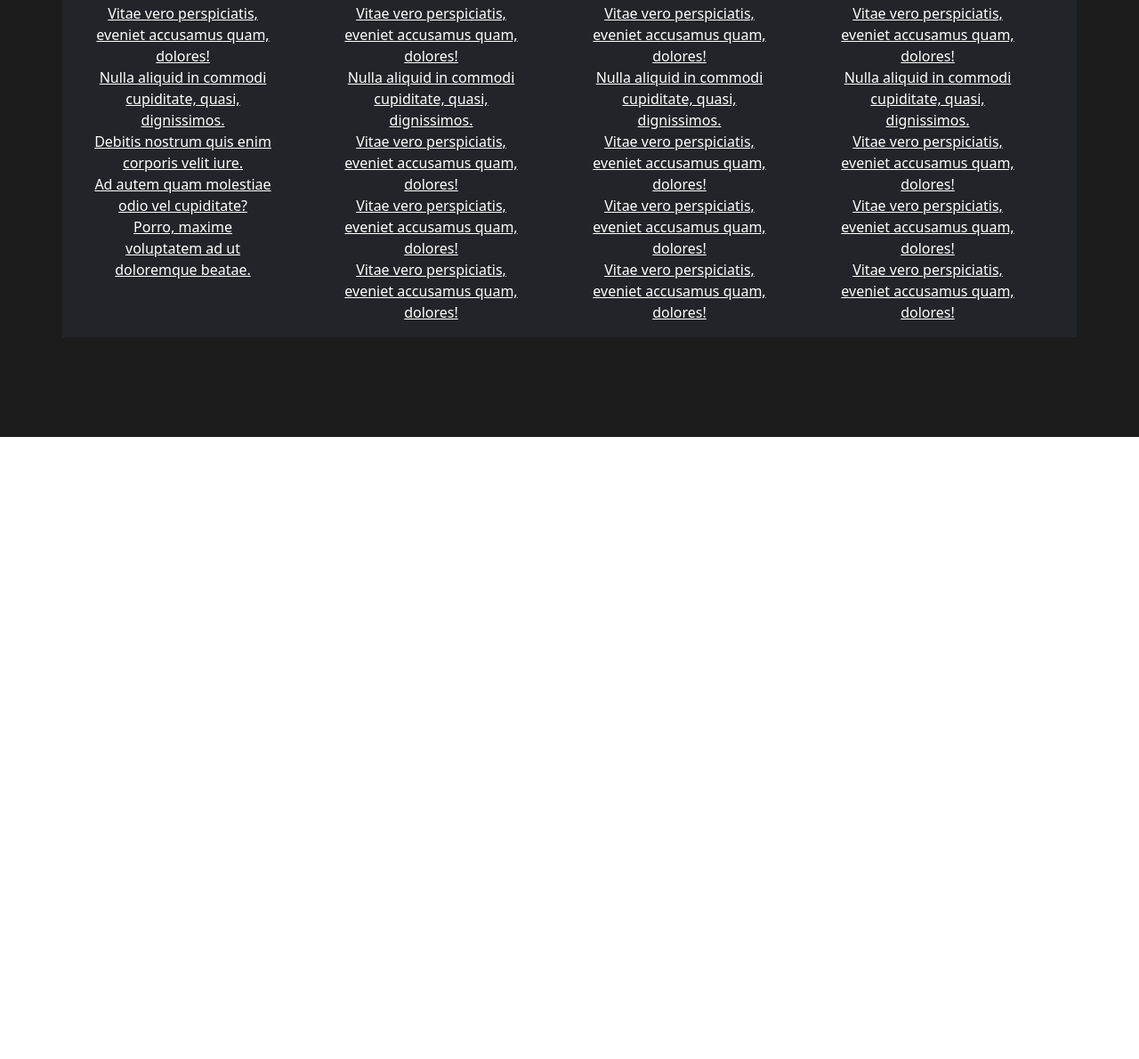
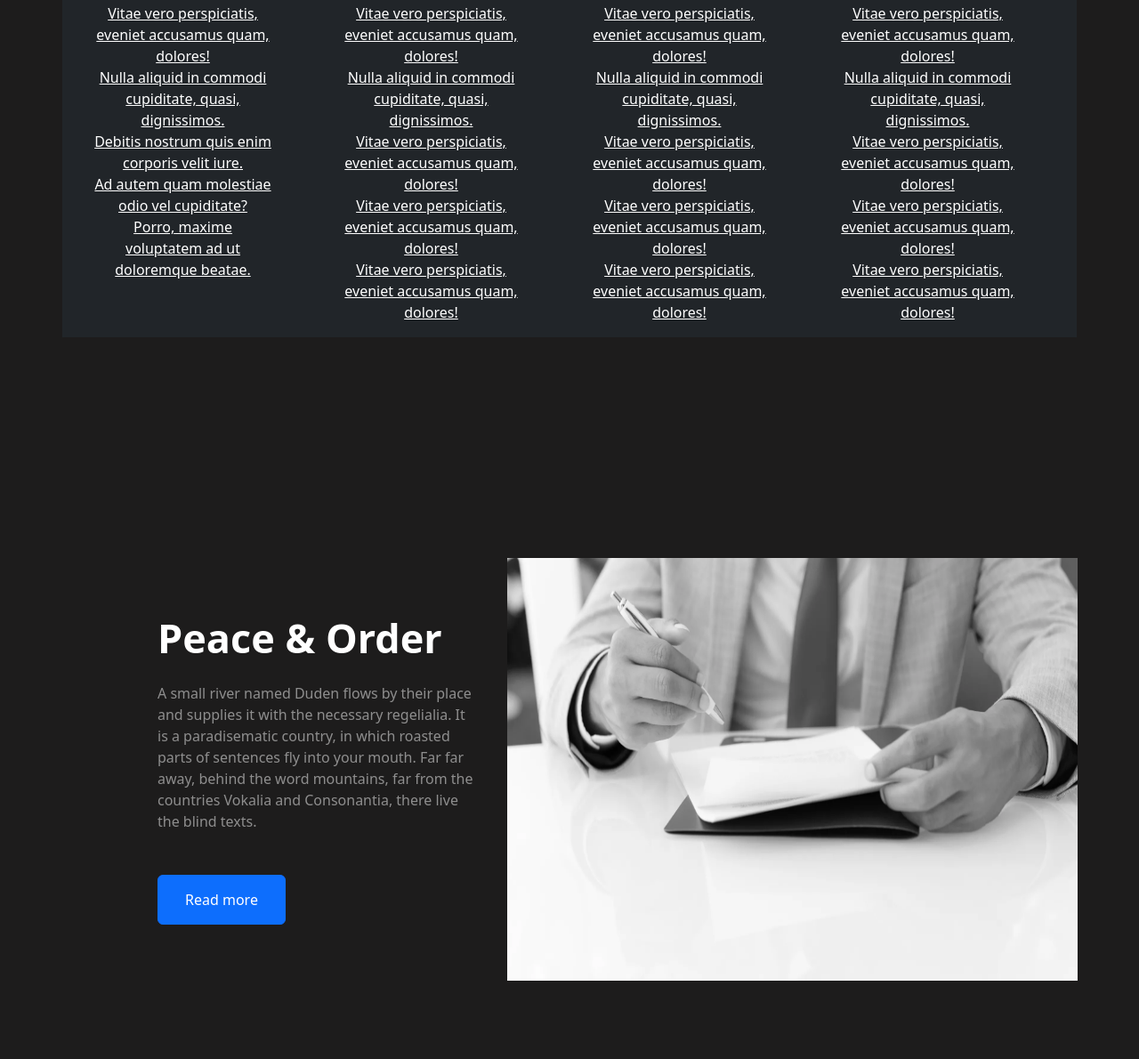
Before and after one commit to ammarahm69/Solicitor--App, a plain HTML site: page index.html in a window 1280 px wide. Shown: the part 6235-7425 px from the top of the page at 89% size. Before the commit the page ends 6726 px from the top, so only its background shows below. Drawn offline with nearby package versions, Linux system fonts and the light colour scheme.

Commit message:
order-section added

```diff
--- a/Css/style.css
+++ b/Css/style.css
@@ -250,3 +250,15 @@ ul{
 li a{
     color: #fff;
 }
+/* Peace & Order Section */
+.order-sec{
+    width: 100%;
+    height: auto;
+    background-color:#1d1c1c;
+    position: relative;
+}
+.order{
+    position: relative;
+    top: 5%;
+    left: 2%;
+}
--- a/index.html
+++ b/index.html
@@ -437,7 +437,10 @@
                 <div class="col-lg-7">
                     <h3 class="heading mb-5">Resources</h3>
                     <div class="col-lg-5 align-self-end mb-5">
-                        <p class="text-white-50">A small river named Duden flows by their place and supplies it with the necessary regelialia. It is a paradisematic country, in which roasted parts of sentences fly into your mouth. Far far away, behind the word mountains, far from the countries Vokalia and Consonantia, there live the blind texts.</p>
+                        <p class="text-white-50">A small river named Duden flows by their place and supplies it with the
+                            necessary regelialia. It is a paradisematic country, in which roasted parts of sentences fly
+                            into your mouth. Far far away, behind the word mountains, far from the countries Vokalia and
+                            Consonantia, there live the blind texts.</p>
                     </div>
                 </div>
             </div>
@@ -485,6 +488,28 @@
             </div>
         </div>
     </div>
+    <!-- Peace & Order Section-->
+
+    <div class="sec order-sec">
+        <div class="container">
+            <div class="row">
+                <div class="col-lg-7  col-12 order-lg-2">
+                    <div class="img-wrap order">
+                        <img src="img/order-1.webp" alt="">
+                    </div>
+                </div>
+                <div class="col-lg-4 me-auto mt-5">
+                    <div class="heading mb-3">Peace & Order</div>
+                    <p class="text-white-50 mb-5">A small river named Duden flows by their place and supplies it with the necessary regelialia. It is a paradisematic country, in which roasted parts of sentences fly into your mouth. Far far away, behind the word mountains, far from the countries Vokalia and Consonantia, there live the blind texts.</p>
+                    <p>
+                        <a href="#" class="btn btn-primary has-arrow mr-2">Read more</a>
+                    </p>
+                </div>
+            </div>
+
+
+        </div>
+    </div>
 
 
 
```
Also changed, not shown: img/order-1.webp (added).
